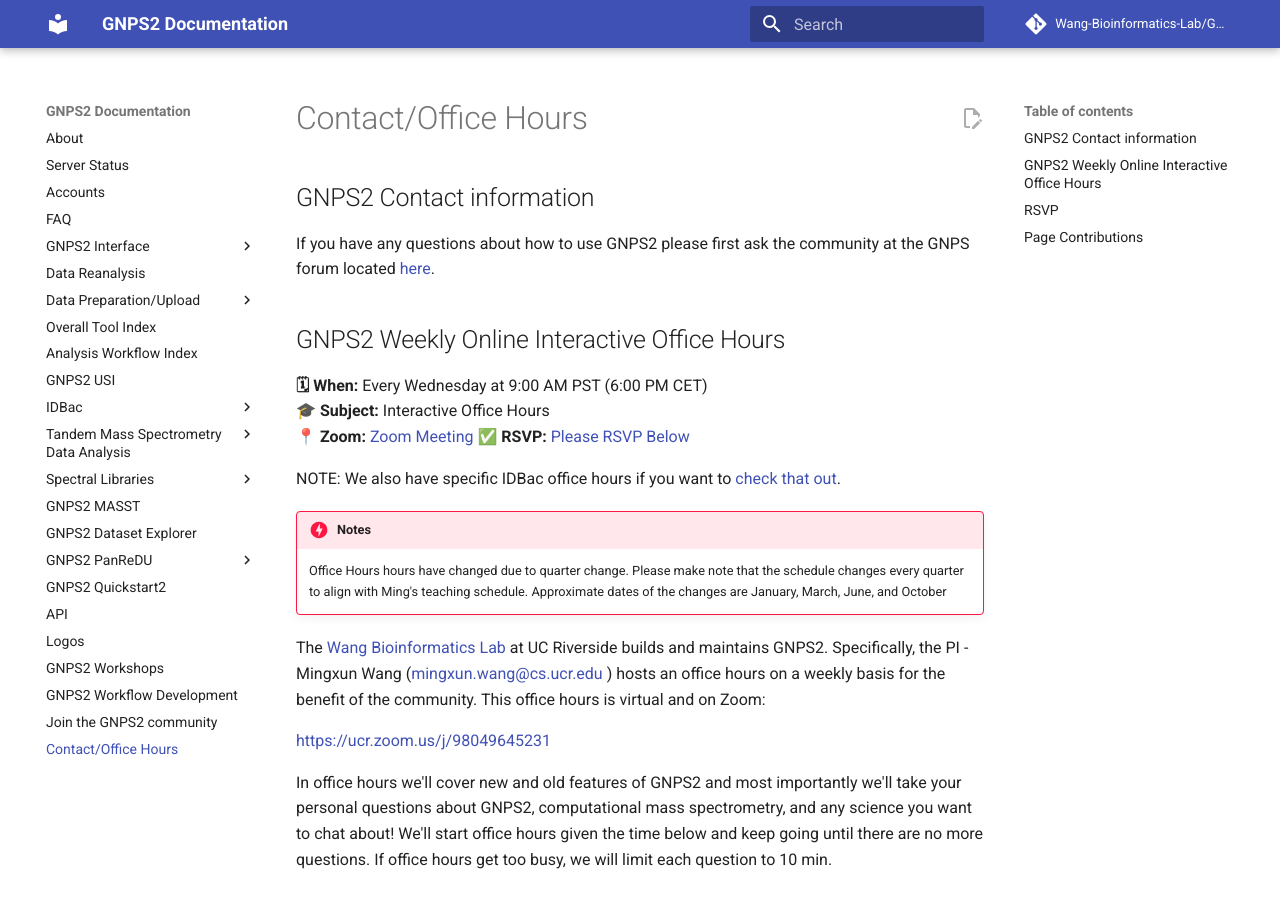
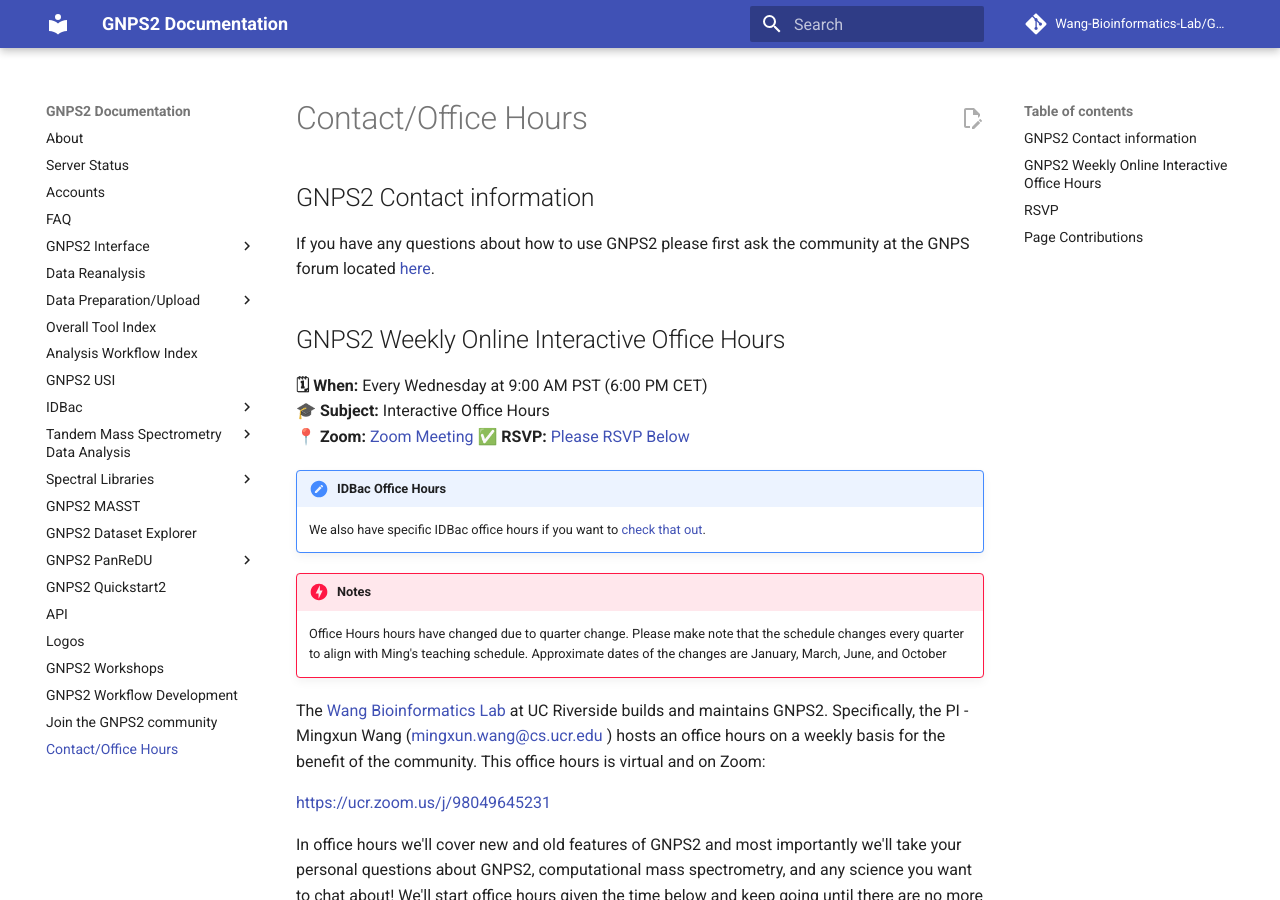
Before and after one commit to Wang-Bioinformatics-Lab/GNPS2_Documentation, an MkDocs documentation site: the page built from docs/contact.md, in a window 1280 px wide and 900 px high. Built offline with MkDocs 1.6.1 and Material for MkDocs 9.7.7, drawn with Linux system fonts in a browser that asks for light colours; comment, search, counter and statistics services are not loaded.

Commit message:
Update contact.md

```diff
--- a/docs/contact.md
+++ b/docs/contact.md
@@ -9,7 +9,8 @@
 **📍 Zoom:** [Zoom Meeting](https://ucr.zoom.us/j/98049645231)
 **✅ RSVP:** [Please RSVP Below](#rsvp)
 
-NOTE: We also have specific IDBac office hours if you want to [check that out](idbacofficehours.md).
+!!! note "IDBac Office Hours"
+    We also have specific IDBac office hours if you want to [check that out](idbacofficehours.md).
 
 !!! danger "Notes"
     Office Hours hours have changed due to quarter change. Please make note that the schedule changes every quarter to align with Ming's teaching schedule. Approximate dates of the changes are January, March, June, and October
```
